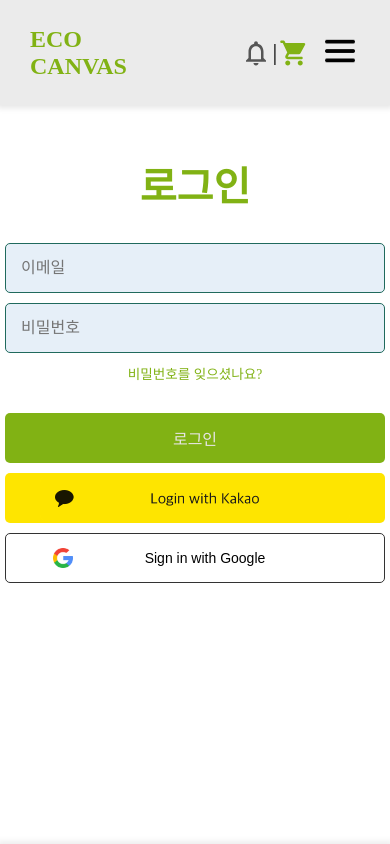
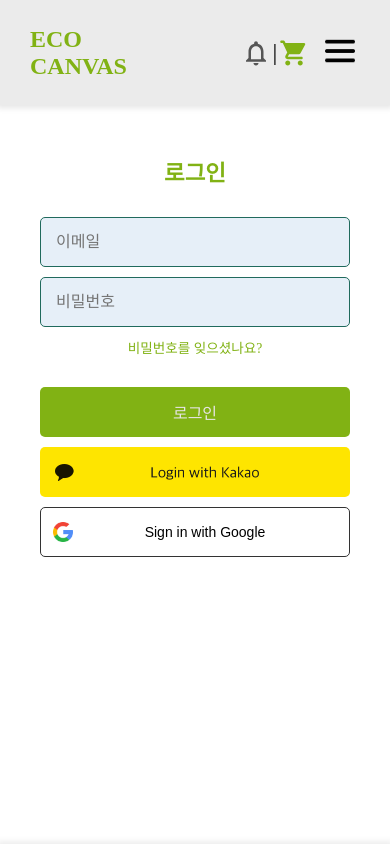
Before and after one commit to Songjimyung/EcoCanvas-Frontend, a React (Create React App) app: page /login in a window 390 px wide. Shown: the top 844 px of the page. Built offline with nearby package versions, Linux system fonts and the light colour scheme; no server answers; a web font is replaced by a local one.

Commit message:
Fix : 소셜 로그인 중복 이메일 예외처리 수정 소셜 로그인 중복 이메일 예외처리 수정 Fix

```diff
--- a/src/css/AuthForm.css
+++ b/src/css/AuthForm.css
@@ -108,3 +108,44 @@
   color: rgb(32, 106, 93);
   cursor: pointer;
 }
+
+@media (max-width: 600px) {
+  .inputList {
+    font-size: 1.4rem;
+    color: rgb(129, 178, 20);
+  }
+
+  .inputList>input {
+    width: 310px;
+  }
+
+  .default-btn {
+    padding: 13px 15px;
+    border-radius: 5px;
+    border: none;
+    margin-bottom: 10px;
+    color: #e7e5e5;
+    font-size: 1.0rem;
+    width: 310px;
+    height: 50px;
+    background-color: rgb(129, 178, 20);
+    transition: 0.2s;
+  }
+
+  .kakao-btn {
+    width: 310px;
+  }
+
+  .google-btn {
+    width: 310px;
+  }
+
+  .google-btn-img {
+    position: absolute;
+    top: 50%;
+    left: 12px;
+    transform: translateY(-50%);
+    width: 20px;
+    height: 20px;
+  }
+}
--- a/src/pages/kakaocallback.js
+++ b/src/pages/kakaocallback.js
@@ -33,7 +33,10 @@ const CallbackKakao = ({ code }) => {
 
         }
       } catch (error) {
-
+        if (error.response.data['err_msg']) {
+          alert(error.response.data['err_msg'])
+        }
+        window.location.replace("/")
       }
     };
 
```
